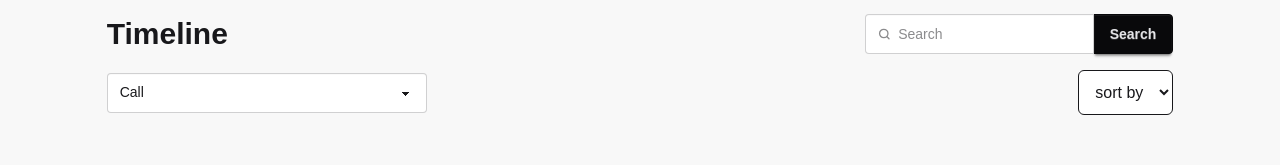
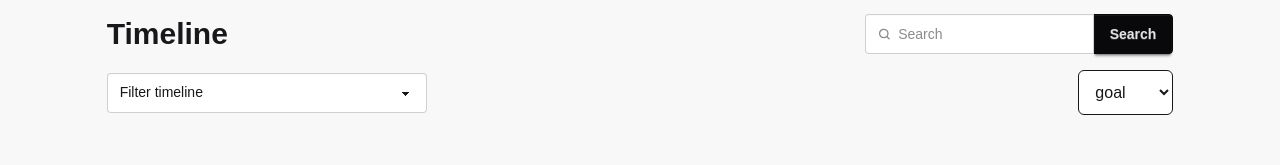
Before and after one commit to takebul/keen-keeper, a React (Vite) app: page /timeline in a window 1280 px wide. Shown: the part 158-323 px from the top of the page. Built offline with nearby package versions, Linux system fonts and the light colour scheme.

Commit message:
update stats component, timeline component & error component

```diff
--- /dev/null
+++ b/src/errorPage/ErrorPage.jsx
@@ -0,0 +1,34 @@
+import React from "react";
+
+import { FaFlag } from "react-icons/fa";
+import { Link } from "react-router";
+
+export function ErrorPage() {
+  return (
+    <div className="h-screen mx-auto grid place-items-center text-center px-8">
+      <div>
+        <FaFlag className="w-20 h-20 mx-auto" />
+        <p
+          variant="h1"
+          color="blue-gray"
+          className="mt-6 text-3xl leading-snug md:text-4xl"
+        >
+          Error 404 <br /> It looks like something went wrong.
+        </p>
+        <p className="mt-7 mb-6 text-[18px] font-normal text-gray-500 mx-auto md:max-w-sm">
+          Don&apos;t worry, our team is already on it. Please try refreshing the
+          page or come back later.
+        </p>
+        <Link
+          to={"/"}
+          color="gray"
+          className="btn btn-primary w-full px-4 md:w-32"
+        >
+          back home
+        </Link>
+      </div>
+    </div>
+  );
+}
+
+export default ErrorPage;
--- a/src/hook/useFriendsData.jsx
+++ b/src/hook/useFriendsData.jsx
@@ -9,6 +9,11 @@ const useFriendsData = () => {
       const res = await fetch("/friends.json");
       const data = await res.json();
 
+      // setTimeout(() => {
+      //   setFriends(data);
+      //   setLoading(false);
+      // }, 3000);
+
       setFriends(data);
       setLoading(false);
     };
--- a/src/pages/timeline/Timeline.jsx
+++ b/src/pages/timeline/Timeline.jsx
@@ -1,4 +1,4 @@
-import React, { useContext, useEffect, useState } from "react";
+import React, { useContext, useState } from "react";
 import { FriendContext } from "../../context/FriendContext";
 import call from "../../assets/call.png";
 import video from "../../assets/video.png";
@@ -7,33 +7,25 @@ import text from "../../assets/text.png";
 const Timeline = () => {
   const { friendsTimeline } = useContext(FriendContext);
 
-  const [sort, setSort] = useState("");
+  const [filterTimeline, setFilterTimeline] = useState(friendsTimeline);
 
-  const [sortFilter, setSortFilter] = useState(friendsTimeline);
+  // const [sortTimeline, setSortTimeline] = useState(friendsTimeline);
 
-  useEffect(() => {
-    if (sort) {
-      if (sort === "goal") {
-        const sortData = [...friendsTimeline].sort((a, b) => a.goal - b.goal);
-        setSortFilter(sortData);
-      } else if (sort === "id") {
-        const sortData = [...friendsTimeline].sort((a, b) => a.id - b.id);
-        setSortFilter(sortData);
-      }
-    }
-  }, [sort, friendsTimeline]);
+  const handleFilterType = (e) => {
+    const filterType = e.target.value.toLowerCase();
+    const filtered = friendsTimeline.filter(
+      (friend) => friend.type === filterType,
+    );
+    setFilterTimeline(filtered);
+  };
 
-  // const handleCallFilterOption = friendsTimeline.filter(
-  //   (friend) => friend.call === "call",
-  // );
-
-  // const handleTextFilterOption = friendsTimeline.filter(
-  //   (friend) => friend.call === "text",
-  // );
-
-  // const handleVideoFilterOption = friendsTimeline.filter(
-  //   (friend) => friend.call === "video",
-  // );
+  // const handleSortType = (e) => {
+  //   const sortType = e.target.value.toLowerCase();
+  //   const sorted = friendsTimeline.filter((friend) => friend.goal === sortType);
+  //   console.log(sorted);
+  //   setSortTimeline(sorted);
+  //   console.log(sorted);
+  // };
 
   return (
     <div className="bg-base-200 py-10">
@@ -70,30 +62,39 @@ const Timeline = () => {
             </div>
           </div>
           <div className="flex justify-between items-center">
-            <select defaultValue="Pick a color" className="select">
-              <option disabled={true}>Filter timeline</option>
+            <select
+              onChange={handleFilterType}
+              defaultValue="Pick a color"
+              className="select"
+            >
+              <option className="btn-disabled btn-ghost">
+                Filter timeline
+              </option>
               <option>Call</option>
               <option>Text</option>
               <option>Video</option>
             </select>
 
-            <select className="border rounded-md p-3 bg-white">
-              <option disabled={false}>sort by</option>
-              <option onClick={() => setSort("goal")}>goal</option>
-              <option onClick={() => setSort("id")}>0-9</option>
+            <select
+              // onChange={handleSortType}
+              className="border rounded-md p-3 bg-white"
+            >
+              <option disabled={true}>sort by</option>
+              <option>goal</option>
+              <option>0-9</option>
             </select>
           </div>
-          {sortFilter.map((friend, ind) => (
+          {filterTimeline.map((friend, ind) => (
             <div key={ind} className="bg-white p-4 rounded-lg shadow">
               <div>
                 <div className="flex items-center gap-6 mb-3">
                   <img
-                    src={`${friend.call === "call" ? call : friend.call === "video" ? video : text}`}
+                    src={`${friend.type === "call" ? call : friend.type === "video" ? video : text}`}
                     alt={friend.name}
                   />
 
                   <div>
-                    <span className="font-bold text-lg">{`${friend.call === "call" ? "Call" : friend.text === "text" ? "Text" : "Video"}`}</span>{" "}
+                    <span className="font-bold text-lg">{`${friend.type === "call" ? "Call" : friend.type === "text" ? "Text" : "Video"}`}</span>{" "}
                     <span className="text-gray-500 font-light">
                       {friend.name}
                     </span>
--- a/src/router/Routes.jsx
+++ b/src/router/Routes.jsx
@@ -6,6 +6,7 @@ import Timeline from "../pages/timeline/Timeline";
 import Stat from "../components/homepage/Stat";
 import Stats from "../pages/stats/Stats";
 import FriendDetails from "../ui/FriendDetails";
+import ErrorPage from "../errorPage/ErrorPage";
 
 const router = createBrowserRouter([
   {
@@ -29,7 +30,7 @@ const router = createBrowserRouter([
         element: <FriendDetails />,
       },
     ],
-    errorElement: <h2>Data is Not Found</h2>,
+    errorElement: <ErrorPage />,
   },
 ]);
 
--- a/src/ui/FriendDetails.jsx
+++ b/src/ui/FriendDetails.jsx
@@ -25,12 +25,12 @@ const FriendDetails = () => {
 
   const handleTimeline = (btn, date) => {
     const checkInBtn = { ...expectedFriend };
-    checkInBtn.call = btn;
+    checkInBtn.type = btn;
     checkInBtn.date = date;
     console.log(btn, "btn", date, "date");
 
     setFriendsTimeline([...friendsTimeline, checkInBtn]);
-    // console.log(`${Date()}`, friendsTimeline);
+    console.log(`${Date()}`, friendsTimeline);
   };
 
   return (
```
